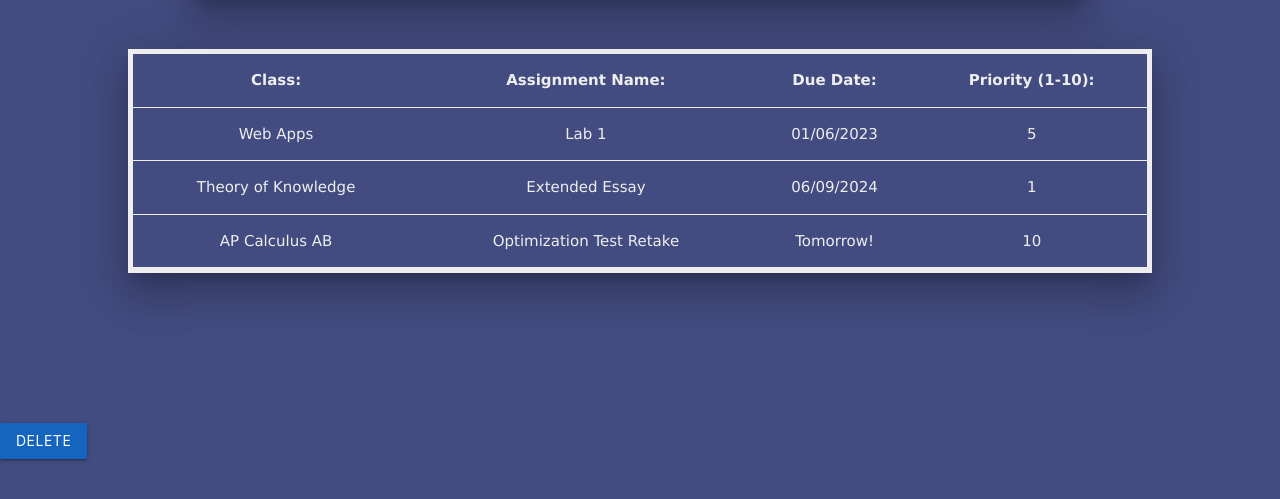
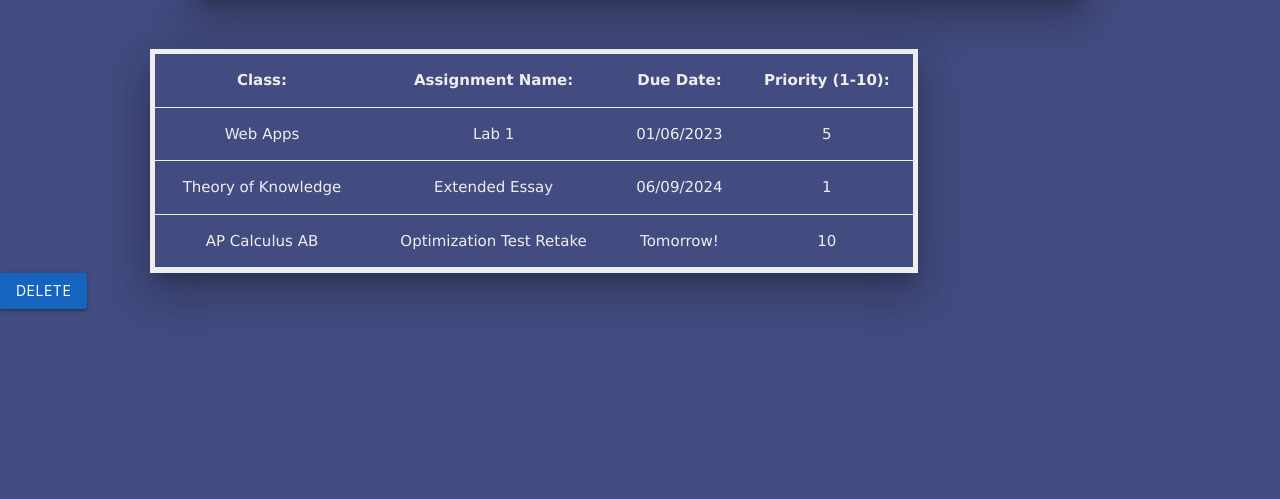
Before and after one commit to tmrsich/Lab1WebApps, a plain HTML site: page inventory.html in a window 1280 px wide. Shown: the part 101-600 px from the top of the page. Drawn offline with nearby package versions, Linux system fonts and the light colour scheme.

Commit message:
Added styles for table

```diff
--- a/styles.css
+++ b/styles.css
@@ -53,14 +53,15 @@ nav {
     position: relative;
 }
 
-a:hover {
+.nav-href:hover {
     color: var(--nav-link-color);
     text-decoration: underline;
 }
 
 #inventory-table {
-    margin: 10rem auto;
-    width: 80%;
+    margin: 10rem 0 0 10rem;
+    left: 20%;
+    width: 60%;
     height: 50%;
     border: 5px solid var(--table-white-color);
 }
```
